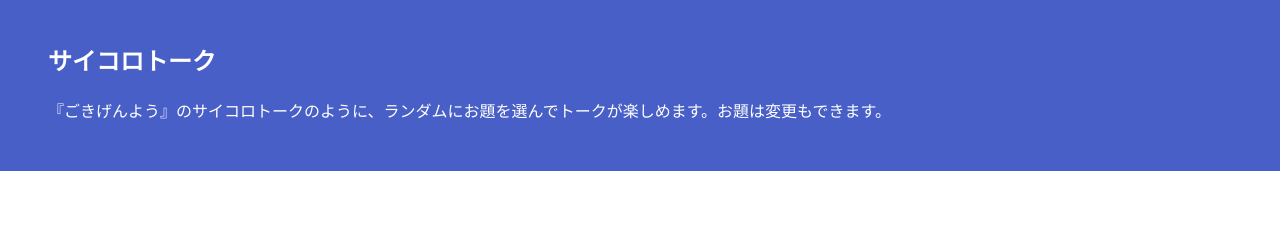
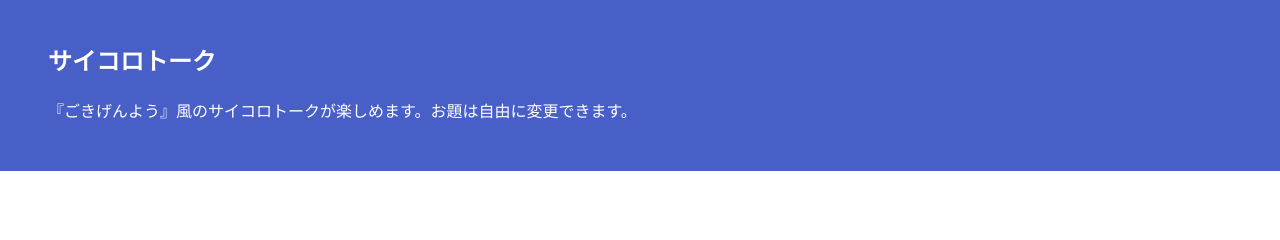
Before and after one commit to shozawa/dice-talk, a plain HTML site: page docs/index.html in a window 1280 px wide. Shown: the top 240 px of the page. Drawn offline with nearby package versions, Linux system fonts and the light colour scheme.

Commit message:
アプリの説明文を更新

```diff
--- a/docs/index.html
+++ b/docs/index.html
@@ -20,7 +20,7 @@
         <section class="hero is-link">
             <div class="hero-body">
                 <p class="title is-4">サイコロトーク</p>
-                <p>『ごきげんよう』のサイコロトークのように、ランダムにお題を選んでトークが楽しめます。お題は変更もできます。</p>
+                <p>『ごきげんよう』風のサイコロトークが楽しめます。お題は自由に変更できます。</p>
             </div>
         </section>
         <div class="container">
```
